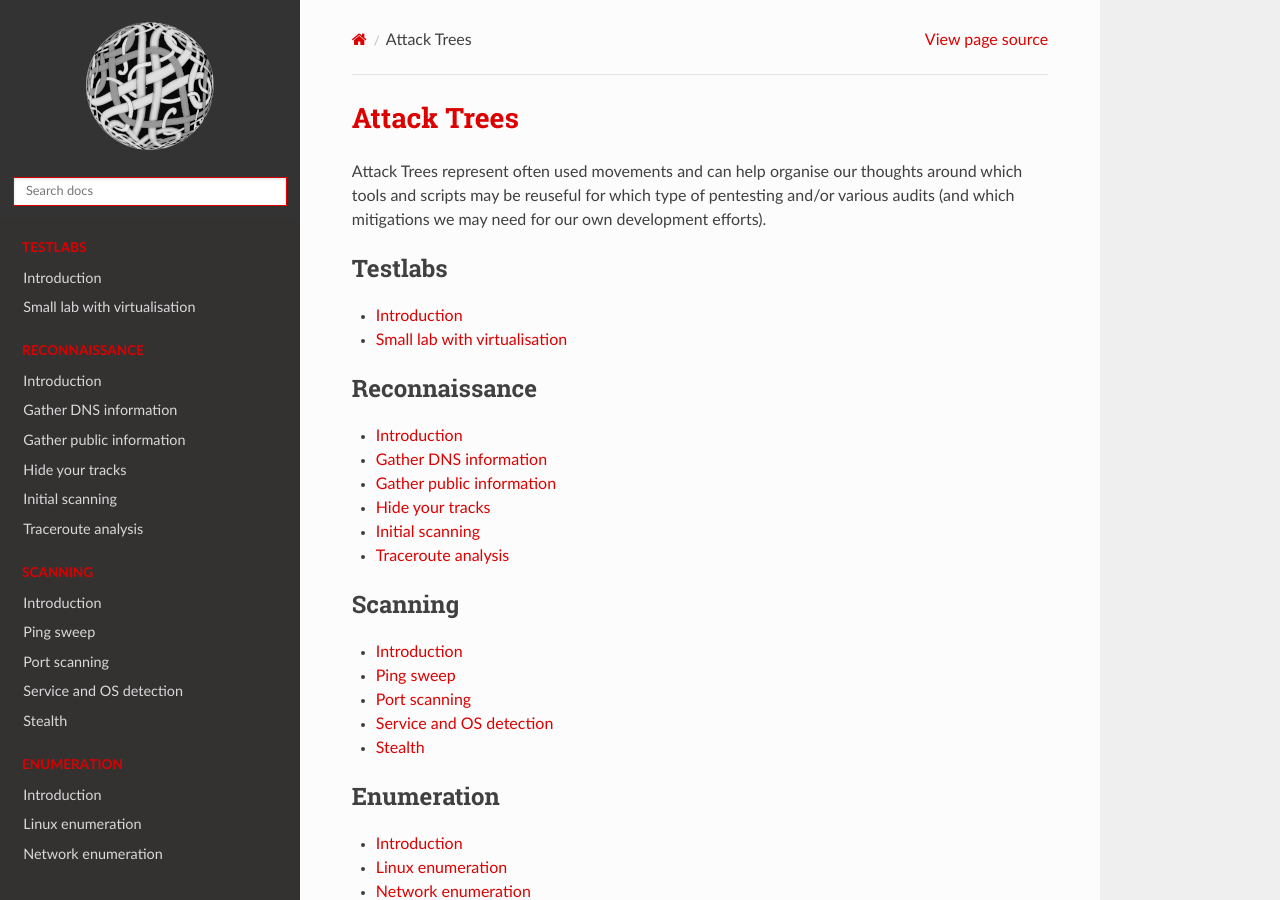
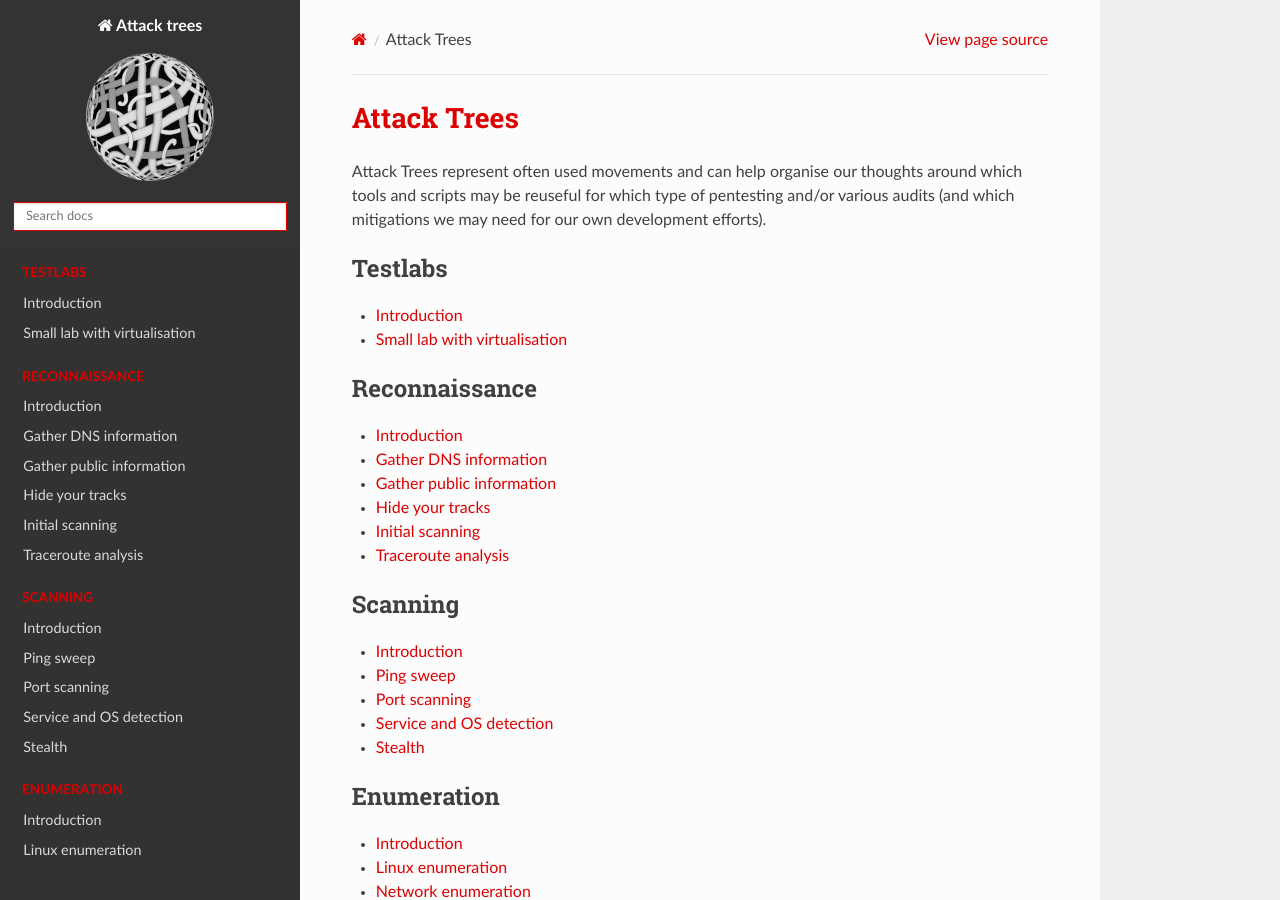
Before and after one commit to tymyrddin/red-basic, a Sphinx documentation site: the page built from source/index.rst, in a window 1280 px wide and 900 px high. Built offline with Sphinx 7.4.7 and the Read the Docs theme 2.0.0, drawn with Linux system fonts in a browser that asks for light colours.

Commit message:
Name above logo

```diff
--- a/source/conf.py
+++ b/source/conf.py
@@ -54,7 +54,6 @@ exclude_patterns = []
 html_theme = 'sphinx_rtd_theme'
 
 html_theme_options = {
-    'logo_only': True,
     'display_version': True,
     'prev_next_buttons_location': 'bottom',
     'style_external_links': True,
```
